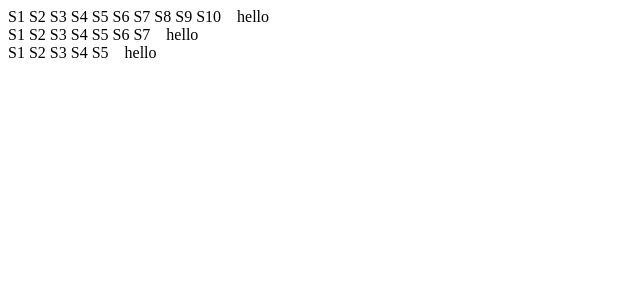
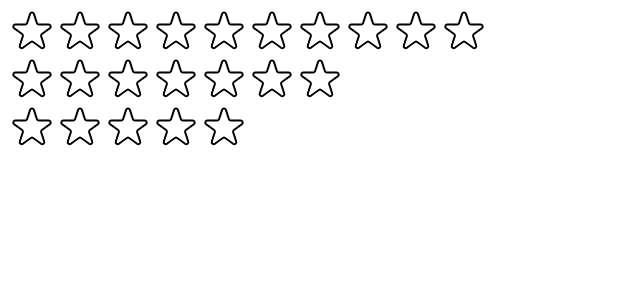
Before and after one commit to Touhidujjaman-Emon/react-Components-Composition-and-Reusability, a React (Create React App) app: page / in a window 1280 px wide. Shown: the top 300 px of the page, without its empty margins (0-640 px from the left). Built offline with nearby package versions, Linux system fonts and the light colour scheme.

Commit message:
star rating initial

```diff
--- a/src/StarRating.js
+++ b/src/StarRating.js
@@ -1,3 +1,5 @@
+import { useState } from "react";
+
 const container = {
   display: "flex",
   alignItems: "center",
@@ -6,7 +8,6 @@
 
 const starContainer = {
   display: "flex",
-  gap: "4px",
 };
 
 const textStyle = {
@@ -14,14 +15,94 @@
   margin: "0",
 };
 export default function StarRating({ maxRating = 5 }) {
+  const [rating, setRating] = useState(0);
+
+  function handleRating(rating) {
+    setRating(rating);
+  }
   return (
     <div style={container}>
       <div style={starContainer}>
         {Array.from({ length: maxRating }, (_, i) => (
-          <span>S{i + 1}</span>
+          <Star
+            key={i}
+            onRate={() => handleRating(i + 1)}
+            full={rating >= i + 1}
+          />
         ))}
       </div>
-      <p style={textStyle}>hello</p>
+      <p style={textStyle}>{rating || ""}</p>
     </div>
   );
 }
+
+const starStyle = {
+  height: "48px",
+  width: "48px",
+  display: "block",
+  cursor: "pointer",
+};
+
+function Star({ onRate, full }) {
+  return (
+    <span role="button" style={starStyle} onClick={onRate}>
+      {full ? (
+        <svg
+          xmlns="http://www.w3.org/2000/svg"
+          viewBox="0 0 20 20"
+          fill="#000"
+          stroke="#000"
+        >
+          <path d="M9.049 2.927c.3-.921 1.603-.921 1.902 0l1.07 3.292a1 1 0 00.95.69h3.462c.969 0 1.371 1.24.588 1.81l-2.8 2.034a1 1 0 00-.364 1.118l1.07 3.292c.3.921-.755 1.688-1.54 1.118l-2.8-2.034a1 1 0 00-1.175 0l-2.8 2.034c-.784.57-1.838-.197-1.539-1.118l1.07-3.292a1 1 0 00-.364-1.118L2.98 8.72c-.783-.57-.38-1.81.588-1.81h3.461a1 1 0 00.951-.69l1.07-3.292z" />
+        </svg>
+      ) : (
+        <svg
+          xmlns="http://www.w3.org/2000/svg"
+          fill="none"
+          viewBox="0 0 24 24"
+          stroke="#000"
+        >
+          <path
+            strokeLinecap="round"
+            strokeLinejoin="round"
+            strokeWidth="{2}"
+            d="M11.049 2.927c.3-.921 1.603-.921 1.902 0l1.519 4.674a1 1 0 00.95.69h4.915c.969 0 1.371 1.24.588 1.81l-3.976 2.888a1 1 0 00-.363 1.118l1.518 4.674c.3.922-.755 1.688-1.538 1.118l-3.976-2.888a1 1 0 00-1.176 0l-3.976 2.888c-.783.57-1.838-.197-1.538-1.118l1.518-4.674a1 1 0 00-.363-1.118l-3.976-2.888c-.784-.57-.38-1.81.588-1.81h4.914a1 1 0 00.951-.69l1.519-4.674z"
+          />
+        </svg>
+      )}
+    </span>
+  );
+}
+
+/*
+FULL STAR
+
+<svg
+  xmlns="http://www.w3.org/2000/svg"
+  viewBox="0 0 20 20"
+  fill="#000"
+  stroke="#000"
+>
+  <path
+    d="M9.049 2.927c.3-.921 1.603-.921 1.902 0l1.07 3.292a1 1 0 00.95.69h3.462c.969 0 1.371 1.24.588 1.81l-2.8 2.034a1 1 0 00-.364 1.118l1.07 3.292c.3.921-.755 1.688-1.54 1.118l-2.8-2.034a1 1 0 00-1.175 0l-2.8 2.034c-.784.57-1.838-.197-1.539-1.118l1.07-3.292a1 1 0 00-.364-1.118L2.98 8.72c-.783-.57-.38-1.81.588-1.81h3.461a1 1 0 00.951-.69l1.07-3.292z"
+  />
+</svg>
+
+
+EMPTY STAR
+
+<svg
+  xmlns="http://www.w3.org/2000/svg"
+  fill="none"
+  viewBox="0 0 24 24"
+  stroke="#000"
+>
+  <path
+    strokeLinecap="round"
+    strokeLinejoin="round"
+    strokeWidth="{2}"
+    d="M11.049 2.927c.3-.921 1.603-.921 1.902 0l1.519 4.674a1 1 0 00.95.69h4.915c.969 0 1.371 1.24.588 1.81l-3.976 2.888a1 1 0 00-.363 1.118l1.518 4.674c.3.922-.755 1.688-1.538 1.118l-3.976-2.888a1 1 0 00-1.176 0l-3.976 2.888c-.783.57-1.838-.197-1.538-1.118l1.518-4.674a1 1 0 00-.363-1.118l-3.976-2.888c-.784-.57-.38-1.81.588-1.81h4.914a1 1 0 00.951-.69l1.519-4.674z"
+  />
+</svg>
+
+*/
```
